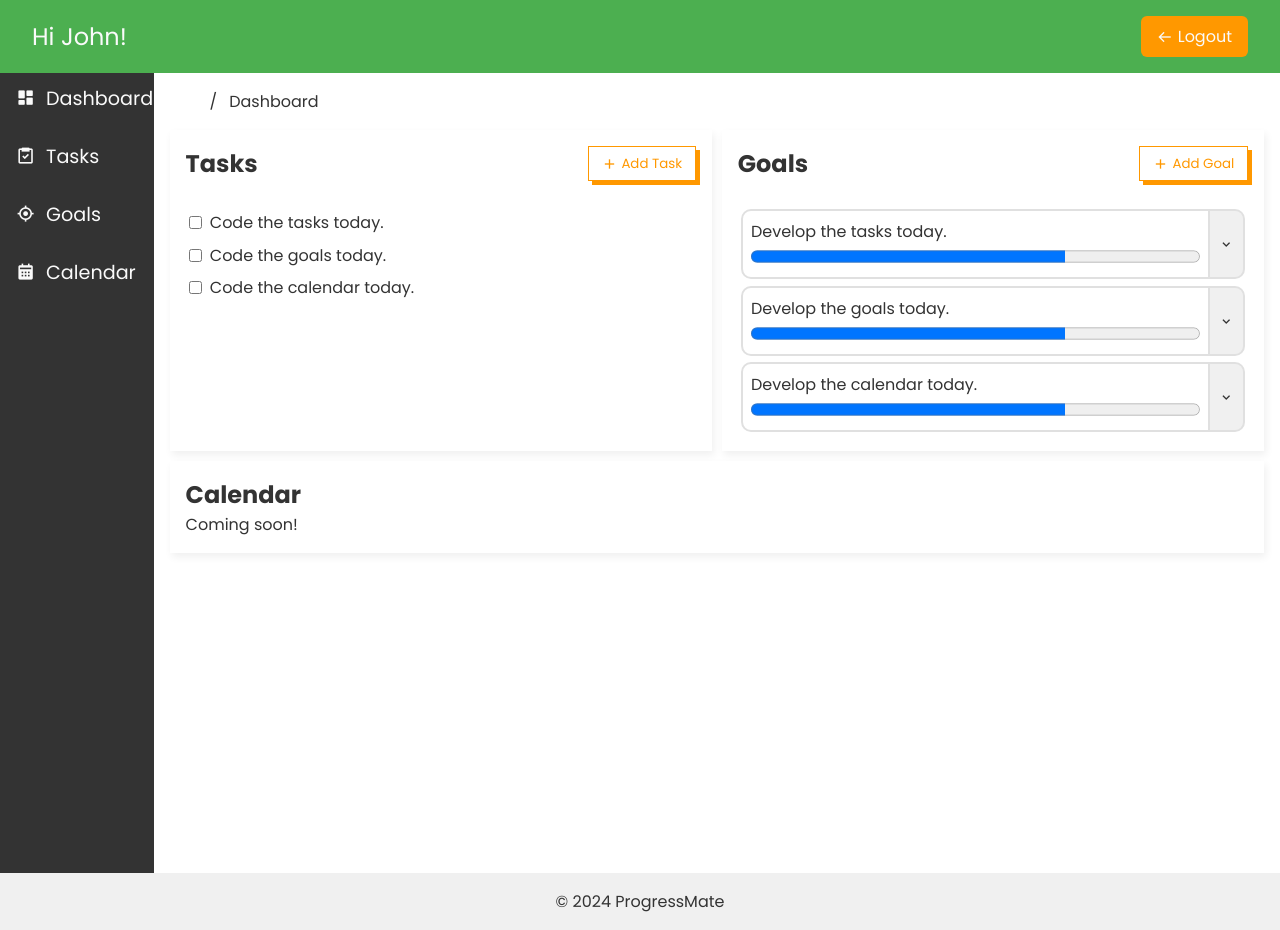
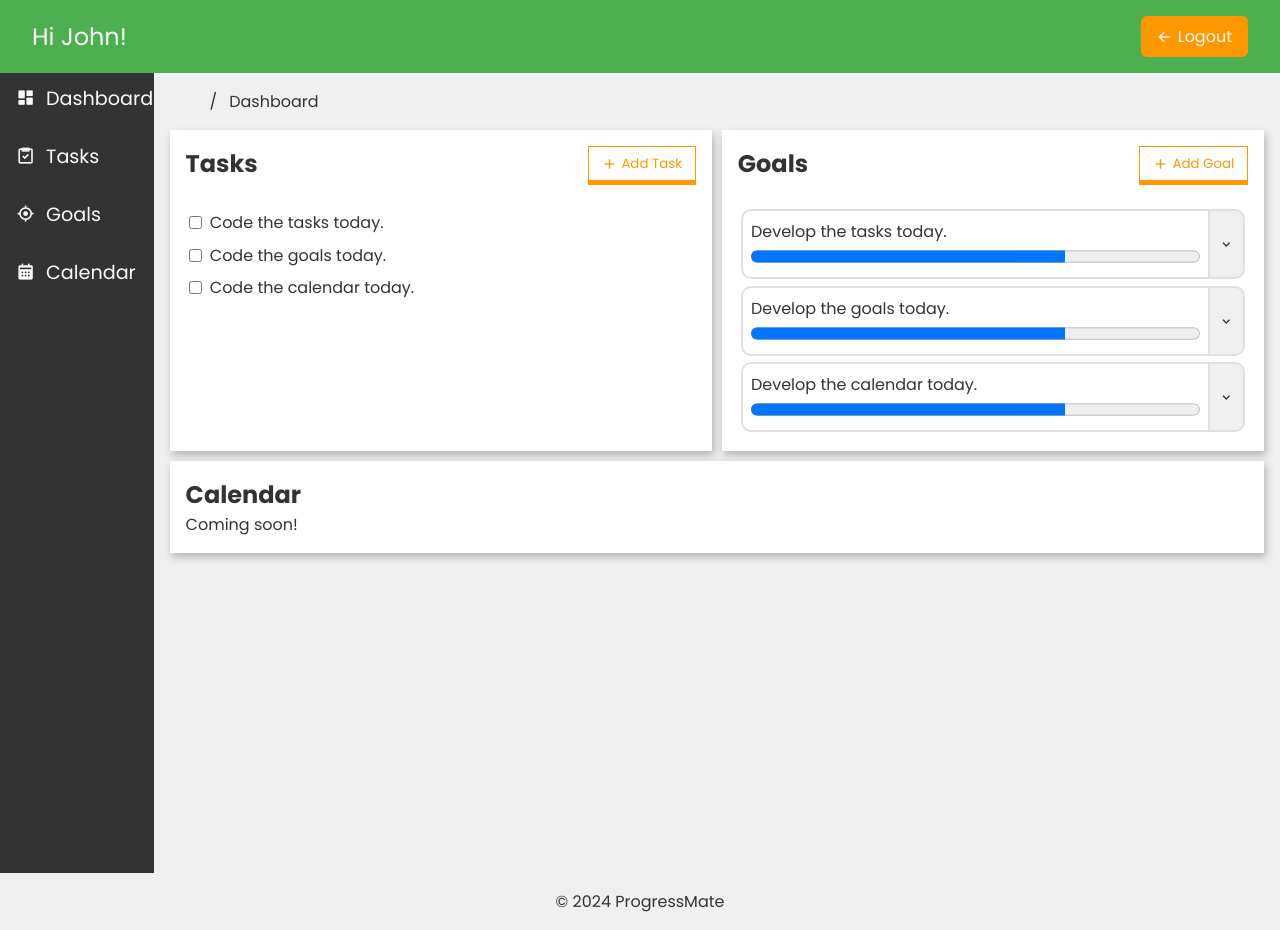
Before and after one commit to jrhylf/progress-mate-app, a React (Create React App) app in the folder progress-mate/frontend/: page /dashboard in a window 1280 px wide. Built offline with nearby package versions, Linux system fonts and the light colour scheme; some icons are missing.

Commit message:
changed colors

```diff
--- a/progress-mate/frontend/src/components/pages/calendarPage.jsx
+++ b/progress-mate/frontend/src/components/pages/calendarPage.jsx
@@ -1,5 +1,4 @@
 import React, { useState } from "react";
-
 // Components
 import { Button } from '../Components';
 
--- a/progress-mate/frontend/src/css/Dashboard.css
+++ b/progress-mate/frontend/src/css/Dashboard.css
@@ -96,6 +96,7 @@
     height: auto;
     width: 100%;
     padding: 1rem;
+    background-color: #f0f0f0;
 }
 
 .breadcrumb {
--- a/progress-mate/frontend/src/css/pages_css/calendarPage.scss
+++ b/progress-mate/frontend/src/css/pages_css/calendarPage.scss
@@ -1,3 +1,20 @@
+// Variables
+$background-light: #ffffff;
+$background-light2: #f0f0f0;
+$background-dark: #333333;
+$primary-color: #4CAF50;
+
+$text-dark: #333333;
+$text-light: #fafafa;
+$text-medium: #666666;
+
+$highlight: #FF9800;
+$border-color: #E0E0E0;
+$shadow-color: #b1b1b1;
+
+// ========================= //
+
+
 .calendar-grid {
     display: grid;
     grid-template-columns: repeat(7, 1fr);
@@ -5,12 +22,12 @@
 
     .day {
         padding: 10px;
-        background-color: #f0f0f0;
+        background-color: $background-light;
         text-align: center;
 
         &.today {
-            background-color: #4caf50; // Noticeable green color for today’s date
-            color: white;
+            background-color: $primary-color;
+            color: $text-light;
             font-weight: bold;
             border-radius: 4px;
         }
--- a/progress-mate/frontend/src/css/pages_css/dashboardPage.scss
+++ b/progress-mate/frontend/src/css/pages_css/dashboardPage.scss
@@ -10,6 +10,7 @@ $text-medium: #666666;
 
 $highlight: #FF9800;
 $border-color: #E0E0E0;
+$shadow-color: #b1b1b1;
 
 // ========================= //
 
@@ -29,7 +30,7 @@ $border-color: #E0E0E0;
             padding: 1rem;
             color: $text-dark;
             background-color: $background-light;
-            box-shadow: 2px 4px 8px $background-light2;
+            box-shadow: 2px 4px 8px $shadow-color;
             flex-grow: 1;
             flex-basis: 40%;
         }
@@ -58,17 +59,12 @@ $border-color: #E0E0E0;
                     color: $highlight;
                     border: solid 1px $highlight;
                     background-color: $background-light;
-                    box-shadow: 4px 4px 0 0 $highlight;
+                    box-shadow: 0 4px 0 0 $highlight;
                     transition: background-color 0.1s ease, box-shadow 0.1s ease, transform 0.1s ease;
                 }
 
-                .addTaskBtn:hover {
-                    color: $text-light;
-                    background-color: $highlight;
-                }
-
                 .addTaskBtn:active {
-                    transform: translateX(4px) translateY(4px);
+                    transform: translateY(4px);
                     box-shadow: none;
                 }
             }
@@ -121,17 +117,12 @@ $border-color: #E0E0E0;
                     color: $highlight;
                     border: solid 1px $highlight;
                     background-color: $background-light;
-                    box-shadow: 4px 4px 0 0 $highlight;
+                    box-shadow: 0 4px 0 0 $highlight;
                     transition: background-color 0.1s ease, box-shadow 0.1s ease, transform 0.1s ease;
                 }
 
-                .addGoalBtn:hover {
-                    color: $text-light;
-                    background-color: $highlight;
-                }
-
                 .addGoalBtn:active {
-                    transform: translateX(4px) translateY(4px);
+                    transform: translateY(4px);
                     box-shadow: none;
                 }
             }
```
